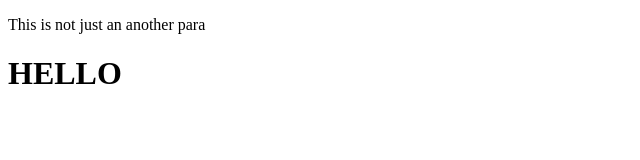
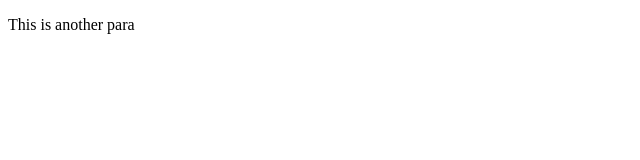
Before and after one commit to arshad77/git-test, a plain HTML site: page template/Index.html in a window 1280 px wide. Shown: the whole page, without its empty margins (0-640 px from the left). Drawn offline with Linux system fonts and the light colour scheme.

Commit message:
Trial commit

```diff
--- a/template/Index.html
+++ b/template/Index.html
@@ -6,7 +6,6 @@
     <title></title>
 </head>
 <body>
-    <p>This is not just an another para</p>
-    <h1>HELLO</h1>
+    <p>This is another para</p>
 </body>
 </html>
```
Also changed, not shown: index.html (+1 -0 lines).
